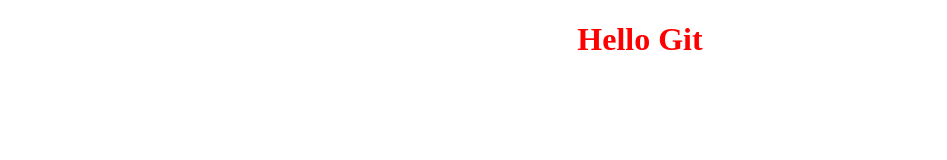
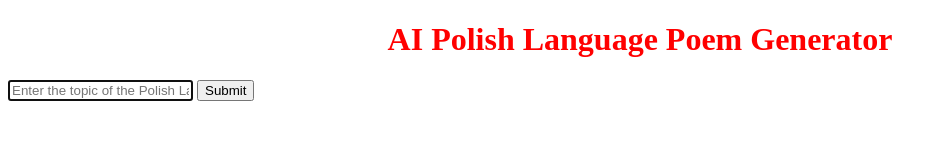
Before and after one commit to AgneskaD/AI-Project, a plain HTML site: page index.html in a window 1280 px wide. Shown: the whole page, without its empty margins (0-947 px from the left). Drawn offline with Linux system fonts and the light colour scheme; files that its build step writes are made by us from their sources.

Commit message:
Added the title and the form

```diff
--- a/index.html
+++ b/index.html
@@ -2,13 +2,26 @@
 <html lang="en">
   <head>
     <meta charset="UTF-8" />
-    <meta http-equiv="X-UA-Compatible" content="IE=edge" />
     <meta name="viewport" content="width=device-width, initial-scale=1.0" />
-    <title>Document</title>
-    <link rel="stylesheet" href="style.css" />
+    <link rel="stylesheet" href="src/style.css" />
+    <title>AI Polish Language Poem Generator</title>
   </head>
   <body>
-    <h1>Hello Git</h1>
-    <script src="script.js"></script>
+    <header>
+      <h1>AI Polish Language Poem Generator</h1>
+    </header>
+
+    <main>
+      <form>
+        <input
+          type="text"
+          placeholder="Enter the topic of the Polish Language poem"
+          autofocus
+          required
+          autocomplete="off"
+        />
+        <input type="submit" />
+      </form>
+    </main>
   </body>
 </html>
```
